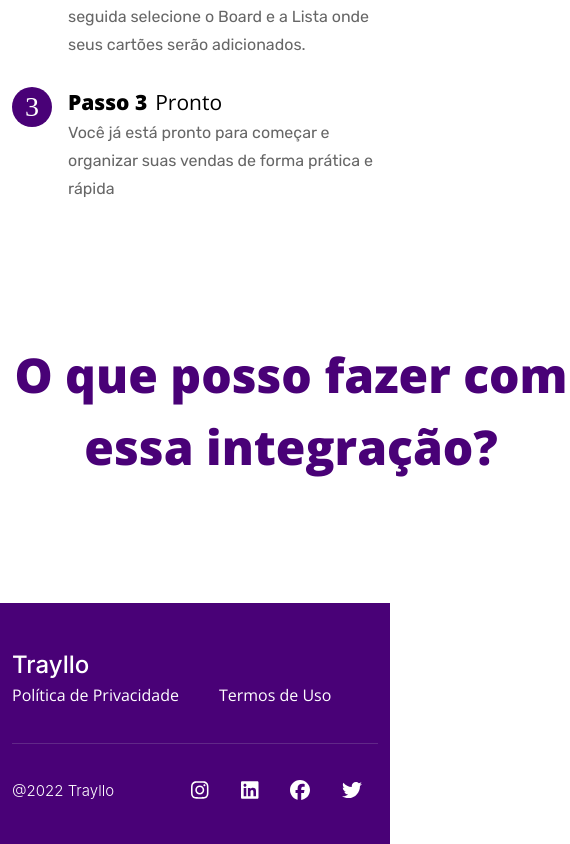
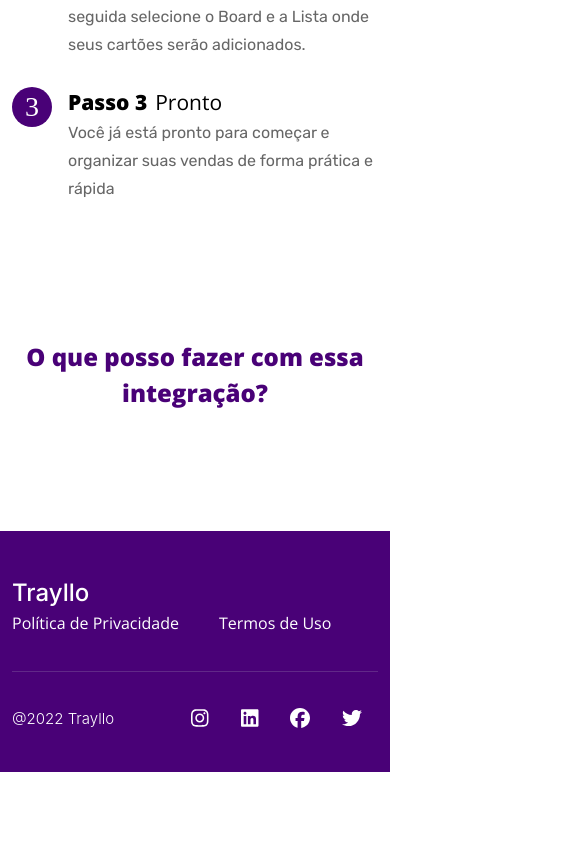
Before and after one commit to kortkamp/trayllo-front, a Next.js app in the folder app/: page / in a window 390 px wide. Shown: the part 1124-1968 px from the top of the page, 570 px wide, since content can reach past the window. After the commit the page ends 1896 px from the top, so only its background shows below. Built offline with nearby package versions, Linux system fonts and the light colour scheme; grey boxes are pictures that could not be loaded; a web font is replaced by a local one.

Commit message:
feat: add responsiveness to extras section

```diff
--- a/app/components/ExtrasSection.tsx
+++ b/app/components/ExtrasSection.tsx
@@ -2,16 +2,19 @@ import SafeArea from "./SafeArea";
 import YoutubeEmbed from "./YoutubeEmbed";
 
 const YT_VIDEO_ID = 'xky48zyL9iA'
+const VIDEO_WIDTH = 895
+const VIDEO_HEIGHT = 559
 //https://www.youtube.com/watch?v=xky48zyL9iA
 
 export default function ExtrasSection(){
+
   return(
     <section>
       <SafeArea>
         <div className="">
-          <header className="w-[558px] m-auto"><h2 className="text-primary text-xl font-extrabold text-center py-10 font-sans">O que posso fazer com essa integração?</h2></header>
+          <header className="w-[558px] max-md:w-full m-auto"><h2 className="text-primary text-xl max-md:text-lg font-extrabold text-center py-10 font-sans">O que posso fazer com essa integração?</h2></header>
           <div className="rounded-md overflow-hidden">
-            <YoutubeEmbed  embedId={YT_VIDEO_ID} width='100%' height="900px"/>
+            <YoutubeEmbed  embedId={YT_VIDEO_ID} width={VIDEO_WIDTH} height={VIDEO_HEIGHT}/>
           </div>
         </div>
       </SafeArea>
```
